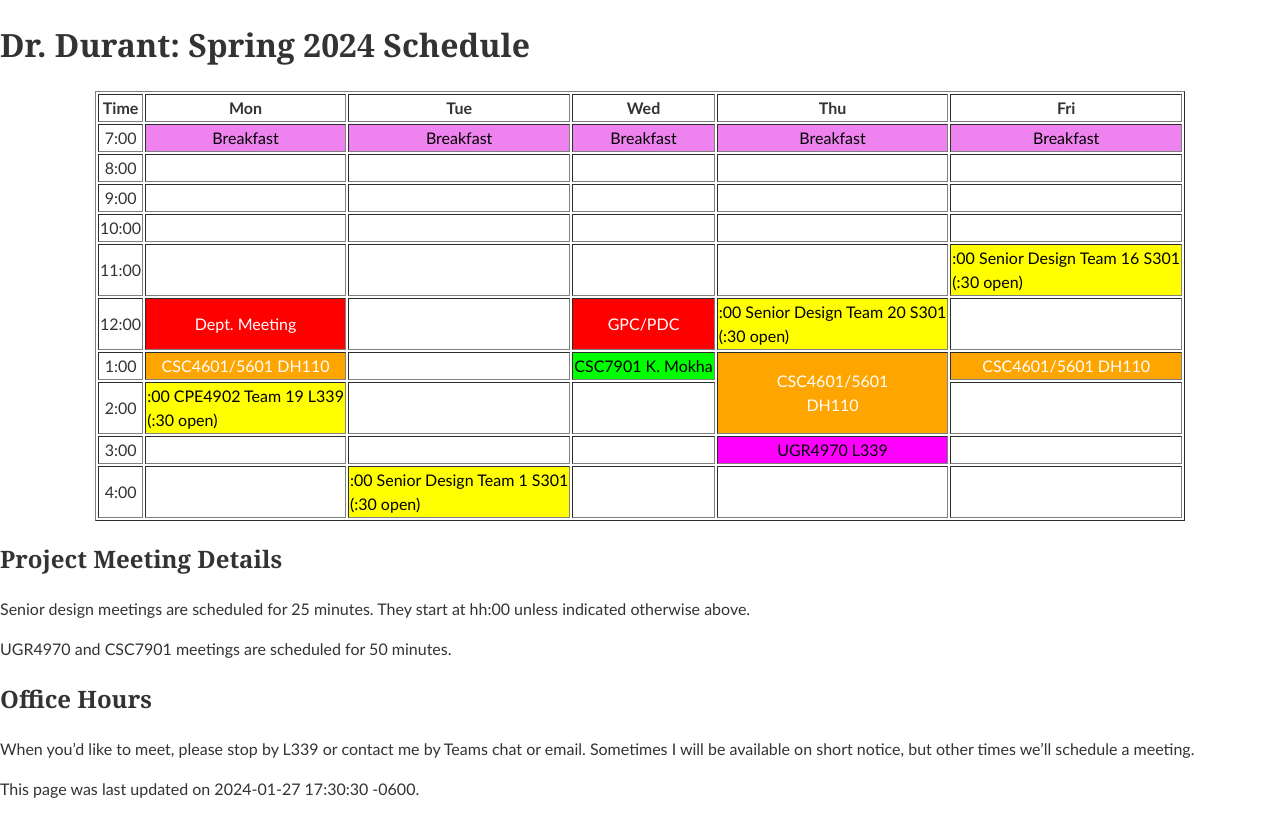
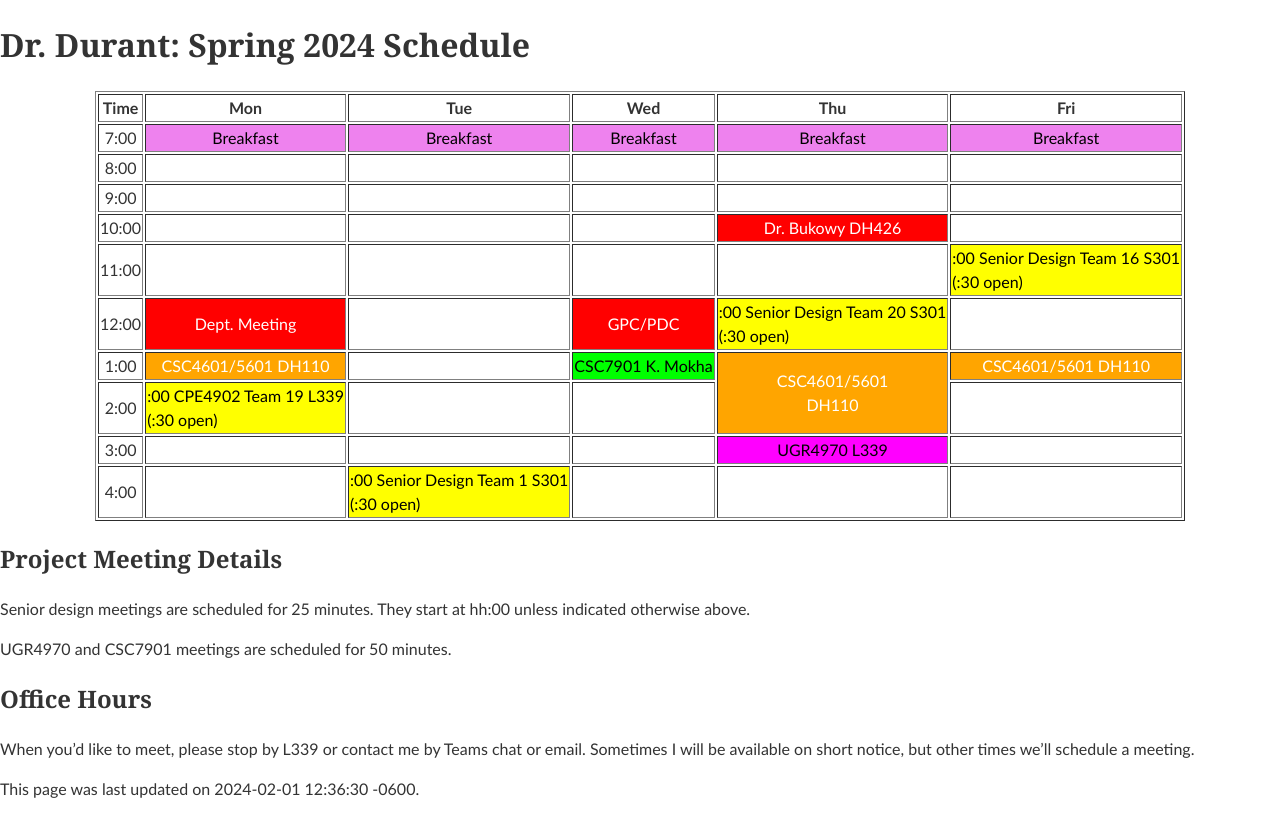
Before and after one commit to edurant/edurant.github.io, a Jekyll site: the page built from sched/s24.md, in a window 1280 px wide. Shown: the top 837 px of the page. Built offline with Jekyll 4.4.1, drawn with Linux system fonts in a browser that asks for light colours.

Commit message:
s24 sch: + Dr. Bukowy re CSC4601

```diff
--- a/sched/s24.md
+++ b/sched/s24.md
@@ -1,6 +1,6 @@
 ---
 title: "Dr. Durant: Spring 2024 Schedule"
-date: 2024-01-27 17:30:30 -0600
+date: 2024-02-01 12:36:30 -0600
 ---
 
 <style type="text/css">
@@ -19,7 +19,7 @@ td.lunch   { background-color: violet;  color: black;   }
 <tr><td>7:00</td>   <td class="lunch">Breakfast</td>                                    <td class="lunch">Breakfast</td>                                        <td class="lunch">Breakfast</td>                <td class="lunch">Breakfast</td>                                        <td class="lunch">Breakfast</td>                                        </tr>
 <tr><td>8:00</td>   <td>&nbsp;</td>                                                     <td>&nbsp;</td>                                                         <td>&nbsp;</td>                                 <td>&nbsp;</td>                                                         <td>&nbsp;</td>                                                         </tr>
 <tr><td>9:00</td>   <td>&nbsp;</td>                                                     <td>&nbsp;</td>                                                         <td>&nbsp;</td>                                 <td>&nbsp;</td>                                                         <td>&nbsp;</td>                                                         </tr>
-<tr><td>10:00</td>  <td>&nbsp;</td>                                                     <td>&nbsp;</td>                                                         <td>&nbsp;</td>                                 <td>&nbsp;</td>                                                         <td>&nbsp;</td>                                                         </tr>
+<tr><td>10:00</td>  <td>&nbsp;</td>                                                     <td>&nbsp;</td>                                                         <td>&nbsp;</td>                                 <td class="am">Dr. Bukowy DH426</td>                                    <td>&nbsp;</td>                                                         </tr>
 <tr><td>11:00</td>  <td>&nbsp;</td>                                                     <td>&nbsp;</td>                                                         <td>&nbsp;</td>                                 <td>&nbsp;</td>                                                         <td class="cpe4902">:00 Senior Design Team 16 S301<br/>(:30 open)</td>  </tr>
 <tr><td>12:00</td>  <td class="am">Dept. Meeting</td>                                   <td>&nbsp;</td>                                                         <td class="am">GPC/PDC</td>                     <td class="cpe4902">:00 Senior Design Team 20 S301<br/>(:30 open)</td>  <td>&nbsp;</td>                                                         </tr>
 <tr><td>1:00</td>   <td class="csc4601">CSC4601/5601&nbsp;DH110</td>                    <td>&nbsp;</td>                                                         <td class="csc7901">CSC7901 K.&nbsp;Mokha</td>  <td rowspan="2" class="csc4601">CSC4601/5601<br/>DH110</td>             <td class="csc4601">CSC4601/5601&nbsp;DH110</td>                        </tr>
```
Also changed, not shown: courses/csc4601/index.md (+1 -1 lines).
